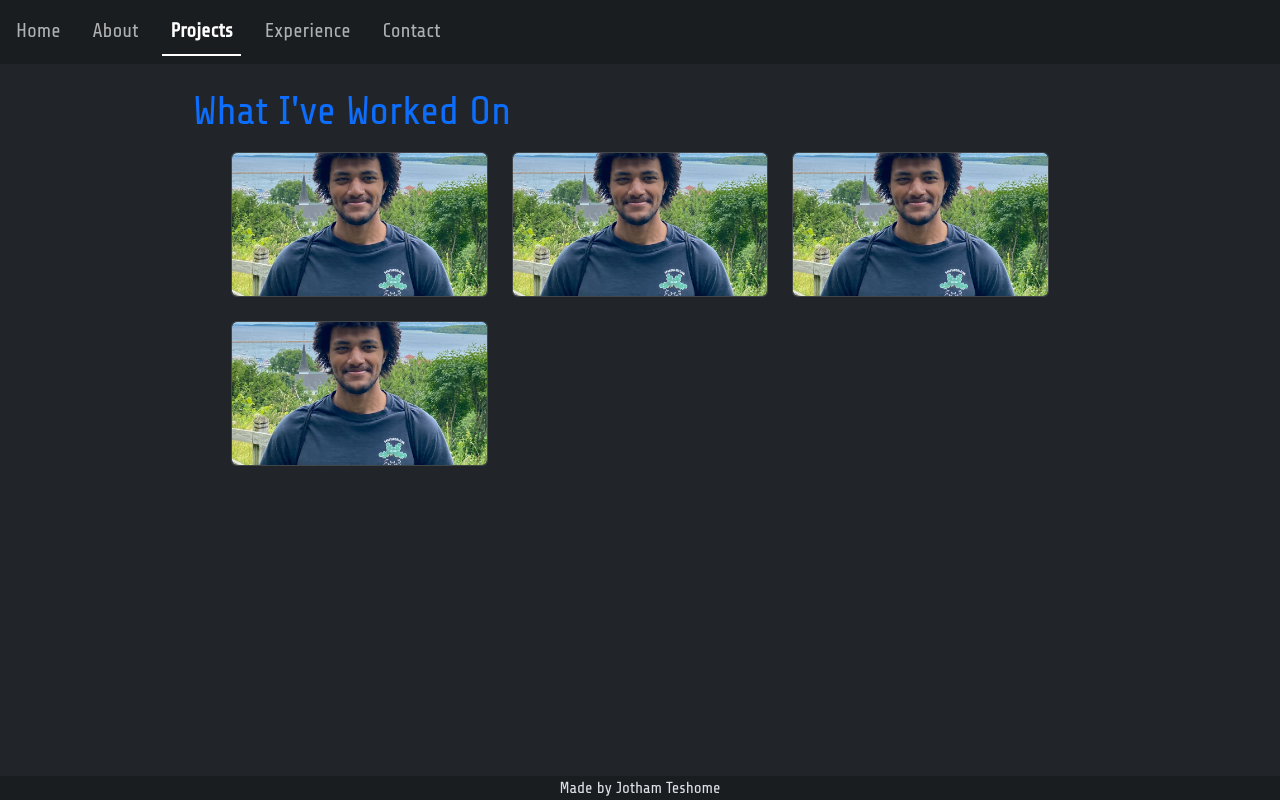
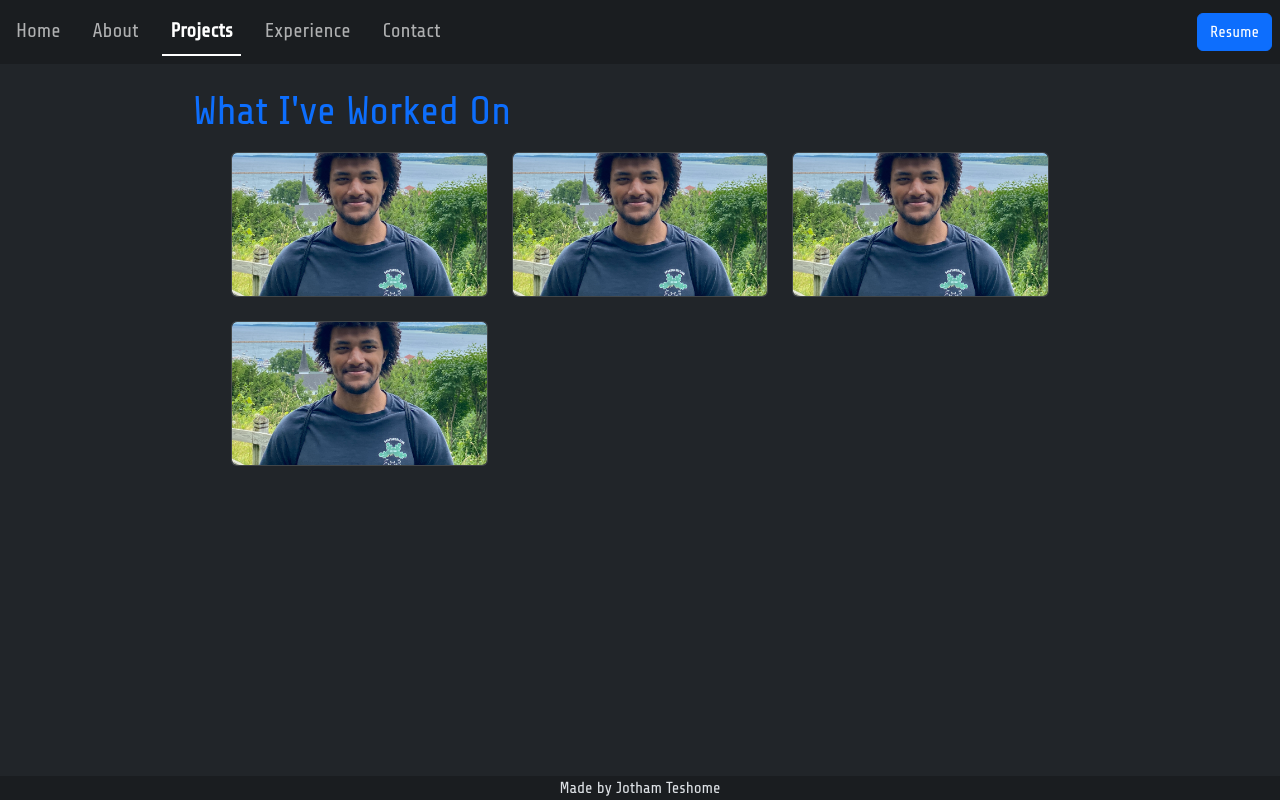
Before and after one commit to jothamteshome/NextJS-Portfolio-Website, a Next.js app: page /projects in a window 1280 px wide. Built offline with nearby package versions, Linux system fonts and the light colour scheme.

Commit message:
Added button to download resume

```diff
--- a/src/components/NavigationBar.js
+++ b/src/components/NavigationBar.js
@@ -1,9 +1,9 @@
 "use client"
-
-import { navigationRoutes } from '@/constants/profileConstants';
+import { navigationRoutes, resumeInfo } from '@/constants/profileConstants';
 
 import { usePathname } from 'next/navigation';
 
+import Button from 'react-bootstrap/Button';
 import Nav from 'react-bootstrap/Nav';
 import Navbar from 'react-bootstrap/Navbar';
 
@@ -29,6 +29,11 @@ const NavigationBar = function () {
                         ))
                     }
                 </Nav>
+                <Button className='ms-auto'>
+                    <a className="text-decoration-none text-white" href={resumeInfo.file_loc} download={resumeInfo.dl_name}>
+                        Resume
+                    </a>
+                </Button>
             </Navbar.Collapse>
         </Navbar>
     );
--- a/src/constants/profileConstants.js
+++ b/src/constants/profileConstants.js
@@ -8,6 +8,15 @@ export const navigationRoutes = [
     { name: 'Experience', route: '/experience' },
     { name: 'Contact', route: '/contact' }
 ];
+
+
+/**
+ * Information about where to find my resume
+ */
+export const resumeInfo = {
+    file_loc: '/files/2024-04__Jotham_Teshome_Resume.pdf',
+    dl_name: 'Jotham Teshome Resume.pdf'
+}
 
 
 /**
```
Also changed, not shown: 1 other file (tests, documents, lock files or other folders).
